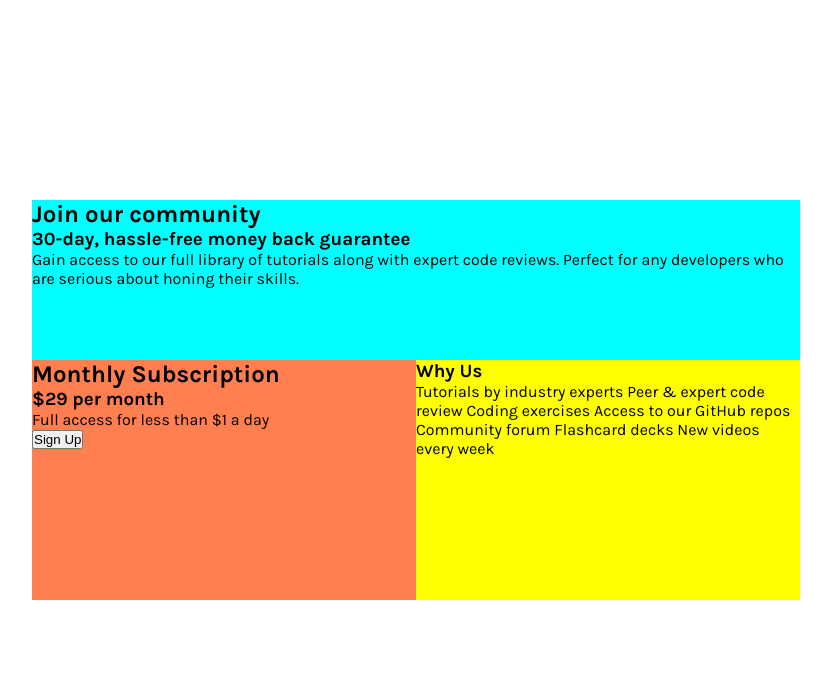
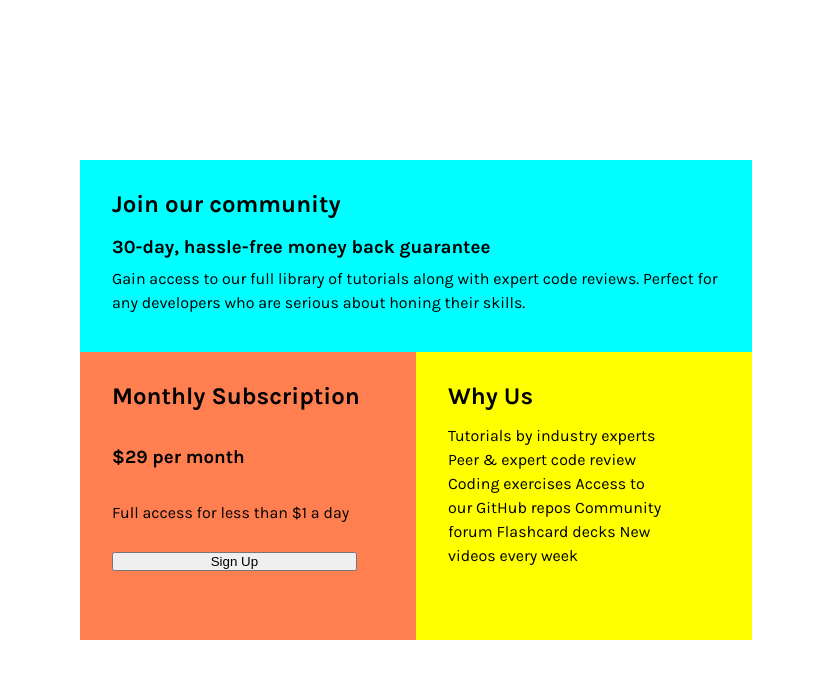
Before and after one commit to TheSouharda/FrontEndMenntorProjects, a plain HTML site: page single-price-grid-component-master/index.html in a window 1280 px wide. Shown: the whole page, without its empty margins (224-1055 px from the left). Drawn offline with Linux system fonts and the light colour scheme.

Commit message:
100doc_d4_fonts_updated

```diff
--- a/single-price-grid-component-master/index.html
+++ b/single-price-grid-component-master/index.html
@@ -24,22 +24,22 @@
     <div class="container">
       <div class="join">
         <h2>Join our community</h2>
-        <h3>30-day, hassle-free money back guarantee</h3>
-        <p>
+        <h3 class="margin_header">30-day, hassle-free money back guarantee</h3>
+        <p class="margin_para">
           Gain access to our full library of tutorials along with expert code
           reviews. Perfect for any developers who are serious about honing their
           skills.
         </p>
       </div>
       <div class="sub">
-        <h2>Monthly Subscription</h2>
-        <h3>&dollar;29 per month</h3>
-        <p>Full access for less than &dollar;1 a day</p>
-        <button>Sign Up</button>
+        <h2 class="">Monthly Subscription</h2>
+        <h3 >&dollar;29 per month</h3>
+        <p >Full access for less than &dollar;1 a day</p>
+        <button class="margin_button">Sign Up</button>
       </div>
       <div class="why">
-        <h3>Why Us</h3>
-        <p>
+        <h2>Why Us</h2>
+        <p class="margin_header">
           Tutorials by industry experts Peer &amp; expert code review Coding
           exercises Access to our GitHub repos Community forum Flashcard decks
           New videos every week
--- a/single-price-grid-component-master/styles.css
+++ b/single-price-grid-component-master/styles.css
@@ -17,25 +17,52 @@ body {
 
 .container {
   display: grid;
-  grid-template-columns: repeat(6, 8em);
-  grid-template-rows: repeat(5, 5em);
+  grid-template-columns: repeat(6, 7em);
+  grid-template-rows: repeat(5, 6em);
+  line-height: 1.5em;
 }
 
 .join {
   grid-column: 1/7;
   grid-row: 1/3;
+  background-color: aqua;
+  padding: 2em;
+}
 
-  background-color: aqua;
+.margin_header {
+  margin-top: 1em;
+}
+.margin_button {
+  margin-top: 4.5em;
+}
+
+.margin_para {
+  margin-top: 0.5em;
 }
 
 .sub {
   grid-column: 1/4;
   grid-row: 3/6;
   background-color: coral;
+  padding: 2em;
+}
+
+.sub p,
+h3 {
+  margin-top: 2em;
+}
+
+.sub button {
+  margin: 2em auto;
+  width: 90%;
 }
 
 .why {
   grid-column: 4/7;
   grid-row: 3/6;
   background-color: yellow;
+  padding: 2em;
 }
+.why p {
+  width: 80%;
+}
```
